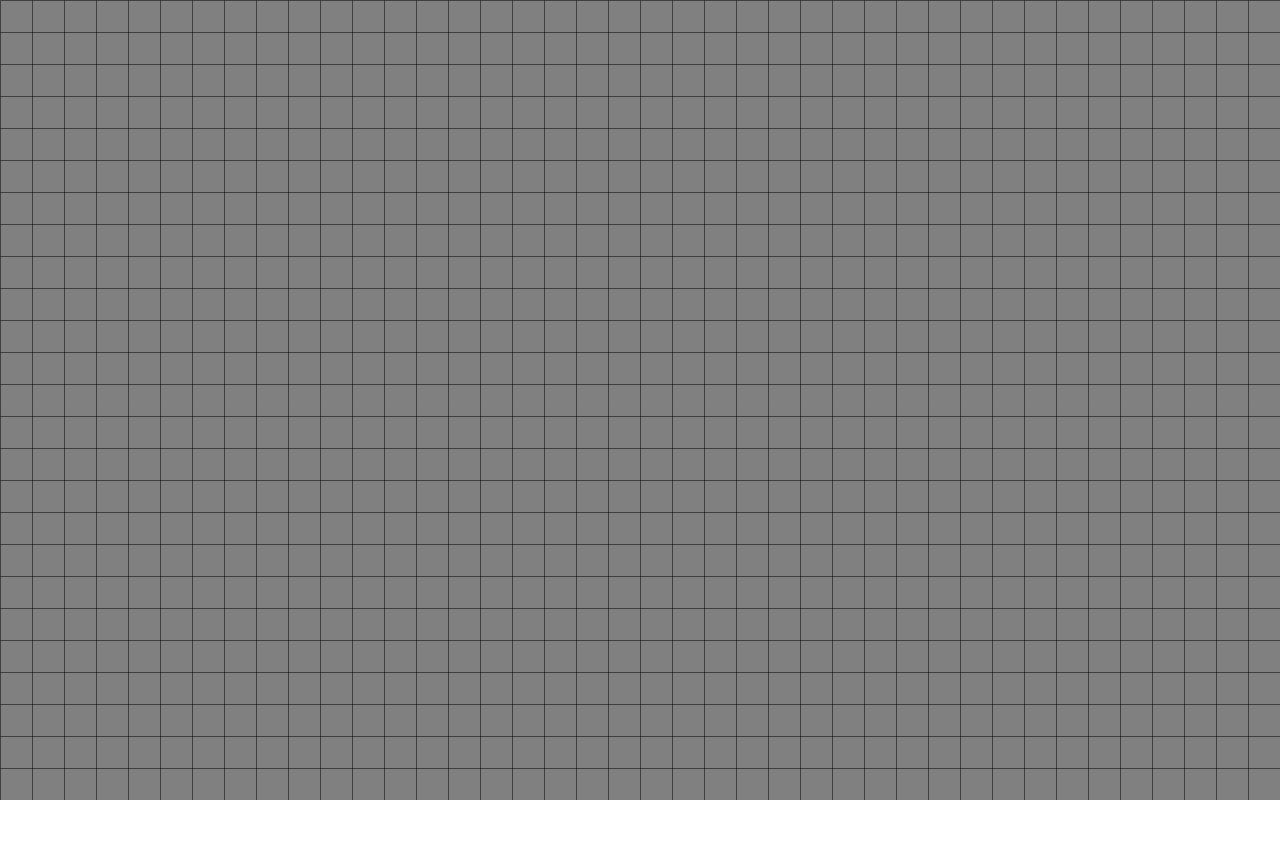
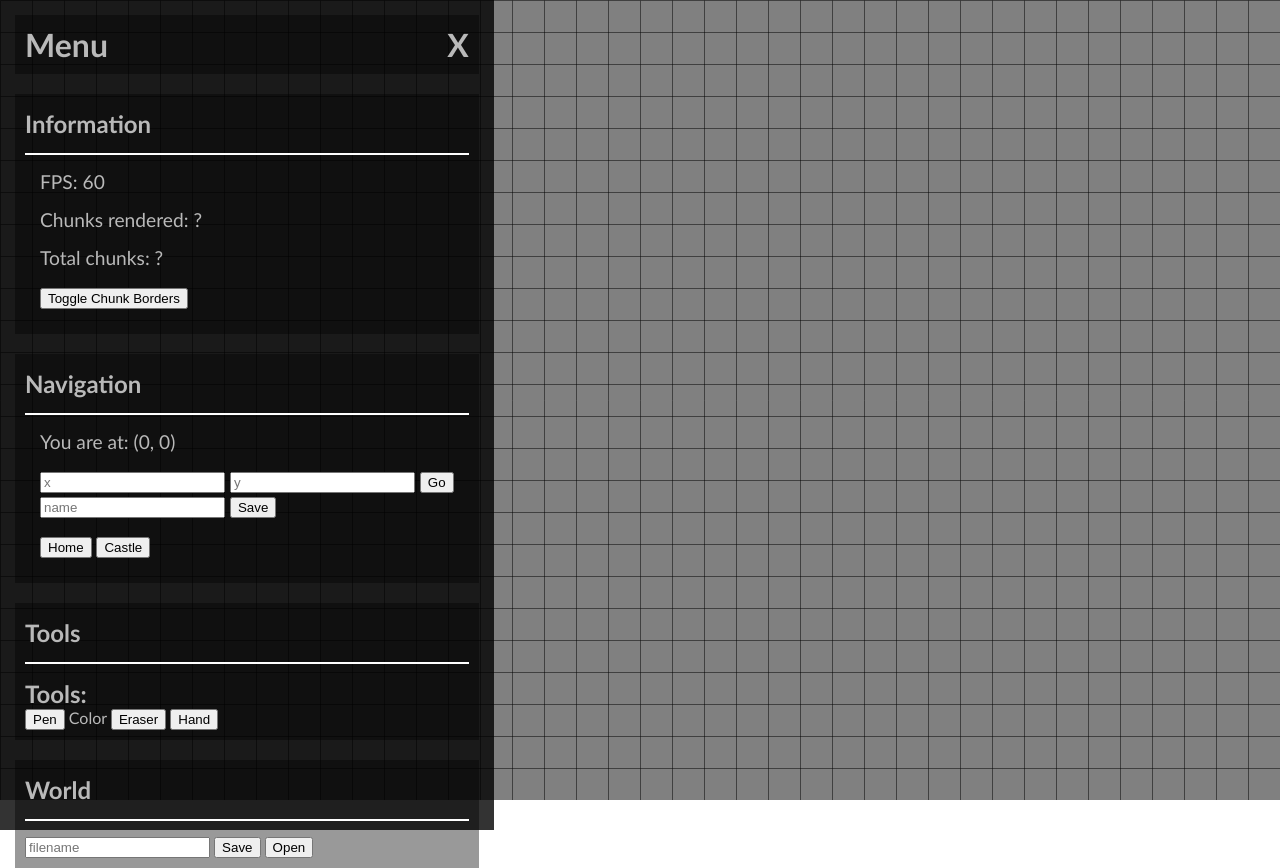
Before and after one commit to williamShuppert/Drawing-App, a plain HTML site: page index.html in a window 1280 px wide. Before the commit the page ends 804 px from the top, so only its background shows below. Drawn offline with Linux system fonts and the light colour scheme.

Commit message:
Fixed drawing lines between chunk borders and updated otherthings

```diff
--- a/index.html
+++ b/index.html
@@ -8,32 +8,48 @@
     <link rel="stylesheet" href="style.css">
     <script defer type="module" src="src/index.js"></script>
 </head>
-    <body style="overflow: hidden;">
-        <div style="display: none; position: absolute; background-color: rgba(0, 0, 0, 0.7); height: 100%; color: white; font-family:'Gill Sans MT', Calibri, sans-serif">
-            <span>X</span>
-            <h1>Menu</h1>
-            <div id="info-tab">
-                <h2>Info:</h2>
-                <div>
+    <body>
+        <div id="menu">
+            <div id="menu-wrapper">
+                <h1 class="menu-title">
+                    Menu
+                    <span class="close-icon" onclick="document.getElementById('menu-wrapper').classList.toggle('menu-hidden')">X</span>
+                </h1>
+                <!-- Information -->
+                <div class="tab-wrapper">
+                    <div class="tab-header">
+                        <h2>Information</h2>
+                    </div>
+                    <div class="tab-content">
+
+                        <div class="menu-item">
                             <label>FPS: </label>
                             <span id="fps-value">144</span>
                         </div>
-                <div>
+                        <div class="menu-item">
                             <label>Chunks rendered: </label>
                             <span id="">?</span>
                         </div>
-                <div>
+                        <div class="menu-item">
                             <label>Total chunks: </label>
                             <span id="">?</span>
                         </div>
+                        <div class="menu-item">
+                            <button onclick="">Toggle Chunk Borders</button>
                         </div>
-            <div id="navigation-tab">
-                <h2>Navigation:</h2>
-                <div>
+                    </div>
+                </div>
+                <!-- Navigation -->
+                <div class="tab-wrapper">
+                    <div class="tab-header">
+                        <h2>Navigation</h2>
+                    </div>
+                    <div class="tab-content">
+                        <div class="menu-item">
                             <label>You are at: </label>
-                    <span id="">(x, y)</span>
+                            <span id="current-position-value">(0, 0)</span>
                         </div>
-                <div>
+                        <div class="menu-item">
                             <input placeholder="x">
                             <input placeholder="y">
                             <button>Go</button>
@@ -41,12 +57,18 @@
                             <input placeholder="name">
                             <button>Save</button>
                         </div>
-                <div>
+                        <div class="menu-item">
                             <button>Home</button>
                             <button>Castle</button>
                         </div>
                     </div>
-            <div id="tools-tab">
+                </div>
+                <!-- Tools -->
+                <div class="tab-wrapper">
+                    <div class="tab-header">
+                        <h2>Tools</h2>
+                    </div>
+                    <div class="tab-content">
                         <h2>Tools:</h2>
                         <button>Pen</button>
                         <span>Color</span>
@@ -54,6 +76,20 @@
                         <button>Hand</button>
                     </div>
                 </div>
+                <!-- World -->
+                <div class="tab-wrapper">
+                    <div class="tab-header">
+                        <h2>World</h2>
+                    </div>
+                    <div class="tab-content">
+                        <input placeholder="filename">
+                        <button>Save</button>
+                        <button>Open</button>
+                    </div>
+                </div>
+            </div>
+        </div>
+        <!-- Main canvas -->
         <canvas id="canvas"></canvas>
     </body>
 </html>
--- a/src/Chunk.js
+++ b/src/Chunk.js
@@ -17,7 +17,8 @@ class Chunk {
         this.ctx.lineCap = "round";
     }
 
-    updateLastLine(camera) { // change to update last segment in last line // this is used when drawing with the pen
+    // TODO: pass parameter of two points to draw to canvas
+    updateLastLine(camera) { // this is used when drawing with the pen
         var point1 = this.lines[this.lines.length - 1][this.lines[this.lines.length - 1].length - 2]
         var point2 = this.lines[this.lines.length - 1][this.lines[this.lines.length - 1].length - 1]
         point1 = this.worldPosRelativeToChunkPos(point1);
@@ -30,24 +31,15 @@ class Chunk {
         this.ctx.lineTo(point1.x, point1.y);
         this.ctx.lineTo(point2.x, point2.y);
         this.ctx.stroke();
-        /*
-        var points = this.lines[this.lines.length - 1];
-        this.ctx.beginPath();
-        points.forEach(point => {
-            point = this.worldPosRelativeToChunkPos(point);
-            point = point.add(camera.position);
-            point = camera.worldToScreen(point);
-            this.ctx.lineTo(point.x, point.y);
-        })
-        this.ctx.stroke();
-        */
+
     }
 
     // Updates image on zoom and when drawn on
     update() {
         this.resizeOffscreenCanvas()
 
-        this.ctx.lineCap = "round"
+        this.ctx.lineCap = "round";
+        this.ctx.lineJoin = "round";
 
         // Redraw all lines
         this.ctx.lineWidth = 10;
@@ -83,13 +75,14 @@ class Chunk {
         return chunkId.mult(this.size);
     }
 
-    render() {
+    render(temp, temp2, renderChunkBoarders) {
         var pos = Main.Camera.worldToScreen(this.position);
         Main.CTX.drawImage(this.image,pos.x,pos.y);
 
         // boarder around chunk
+        if (!renderChunkBoarders) return;
         Main.CTX.strokeStyle = "rgb(255,0,0)";
-        //Main.CTX.strokeRect(pos.x, pos.y, this.image.width,this.image.height);
+        Main.CTX.strokeRect(pos.x, pos.y, this.image.width,this.image.height);
         Main.CTX.strokeStyle = "rgb(0,0,0)";
     }
 }
--- a/src/Main.js
+++ b/src/Main.js
@@ -9,11 +9,16 @@ class Main {
         Main.CTX.canvas.height = window.innerHeight;
         Main.CTX.translate(0.5, 0.5);
 
+        this.renderGrid = true;
+        this.renderChunkBoarders = true;
+
         this.lastFrame = Date.now()
         this.deltaTime = 0
         this.frameCount = 0
         this.fpsTime = 0
         this.fpsElement = document.getElementById("fps-value");
+
+        this.currentPositionElement = document.getElementById("current-position-value");
 
         this.gameLoop = this.gameLoop.bind(this);
     }
@@ -22,8 +27,8 @@ class Main {
 
         Main.CTX.clearRect(-.5,-.5, Main.CTX.canvas.width, Main.CTX.canvas.height);
 
-        Main.World.render(Main.CTX, Main.Camera);
-        Main.Camera.render(Main.CTX);
+        Main.World.render(Main.CTX, Main.Camera, this.renderChunkBoarders);
+        if (this.renderGrid) Main.Camera.render(Main.CTX);
 
         this.deltaTime = (Date.now() - this.lastFrame) / 1000
         this.lastFrame = Date.now()
@@ -31,9 +36,11 @@ class Main {
         this.fpsTime += this.deltaTime
         this.frameCount++
         if (this.fpsTime >= 1) {
-            console.clear()
-            console.log("FPS:", this.frameCount)
+            //console.clear()
+            //console.log("FPS:", this.frameCount)
             this.fpsElement.innerHTML = this.frameCount;
+
+            this.currentPositionElement.innerHTML = Main.Camera.position.round(2);
 
             this.frameCount = 0
             this.fpsTime = 0
@@ -42,6 +49,12 @@ class Main {
         requestAnimationFrame(this.gameLoop);
     }
 
+    toggleGrid() {
+        this.renderGrid = !this.renderGrid;
+    }
+    toggleChunkBoarders() {
+        this.renderChunkBoarders = !this.renderChunkBoarders;
+    }
 }
 
 Main.Canvas = document.getElementById("canvas");
--- a/src/Point.js
+++ b/src/Point.js
@@ -33,6 +33,10 @@ class Point {
         return new Point(this.x / point.x, this.y / point.y);
     }
 
+    distance(point) {
+        return Math.sqrt(Math.pow(point.x - this.x, 2) + Math.pow(point.y - this.y, 2));
+    }
+
     equals(point) {
         return (this.x == point.x && this.y == point.y);
     }
@@ -45,6 +49,11 @@ class Point {
         return new Point(Math.ceil(this.x), Math.ceil(this.y));
     }
 
+    round(places) {
+        var num = places * 10;
+        return new Point(Math.round((this.x + Number.EPSILON) * num) / num,Math.round((this.y + Number.EPSILON) * num) / num);
+    }
+
     toString() {
         return "(" + this.x + ", " + this.y + ")";
     }
--- a/src/World.js
+++ b/src/World.js
@@ -11,9 +11,9 @@ class World {
         this.chunks = new DoubleSortedArray();
     }
 
-    render(canvas, camera) { // TODO: only render visible chunks
+    render(canvas, camera, renderChunkBoarders) { // TODO: only render visible chunks
         this.chunks.forEach(chunk => {
-            chunk.render(canvas, camera);
+            chunk.render(canvas, camera, renderChunkBoarders);
         });
     }
 
--- a/src/index.js
+++ b/src/index.js
@@ -8,7 +8,6 @@ var lastCameraPos = null;
 
 // TODO
 /*
-Resizing canvas on window resize
 Work on Menu
 Implement Objects instead of lines
 Fix line width when zooming
@@ -63,3 +62,10 @@ window.onmousemove = (event) => {
         Main.Pen.onMouseMove(event);
     }
 }
+
+window.onresize = event => {
+    Main.CTX.canvas.width  = window.innerWidth;
+    Main.CTX.canvas.height = window.innerHeight;
+    Main.World.renderUpdate();
+    Main.Camera.render();
+}
--- a/style.css
+++ b/style.css
@@ -2,8 +2,67 @@ html, body {
     width:  100%;
     height: 100%;
     margin: 0;
+    overflow: hidden;
 }
 
 #canvas {
+    width: 100%;
     background-color: gray;
 }
+
+#menu {
+    padding: 15px;
+    position: absolute;
+    background-color: rgba(0, 0, 0, 0.8);
+    height: 100%;
+    color: rgb(185, 185, 185);
+    font-family:'Gill Sans MT', Calibri, sans-serif;
+    transition: all ease 2s;
+}
+
+.menu-title {
+    position: relative;
+    background-color: rgba(0, 0, 0, 0.4);
+    margin-top: 0;
+    margin-bottom: 20px;
+    padding: 10px;
+}
+
+.close-icon {
+    cursor: pointer;
+    position: absolute;
+    right: 10px;
+}
+
+.tab-wrapper {
+    background-color: rgba(0, 0, 0, 0.4);
+    padding: 0 10px 10px 10px;
+    margin-bottom: 20px;
+}
+
+.tab-header, h2 {
+    margin: 0;
+}
+
+.tab-header {
+    border-bottom: solid white 2px;
+    padding: 15px 0;
+    margin-bottom: 15px;
+}
+
+.tab-content {
+
+}
+
+.menu-item {
+    font-size: 1.2rem;
+    padding: 5px;
+    padding-top: 0;
+    margin: 10px;
+    margin-top: 0;
+}
+
+.menu-hidden {
+    overflow: hidden;
+    width: 0;
+}
```
Also changed, not shown: src/Line.js (added, +22 -0 lines), src/Object.js (added, +19 -0 lines), src/Pen.js (+13 -4 lines). Lines whose indentation alone changed are shown as unchanged.
